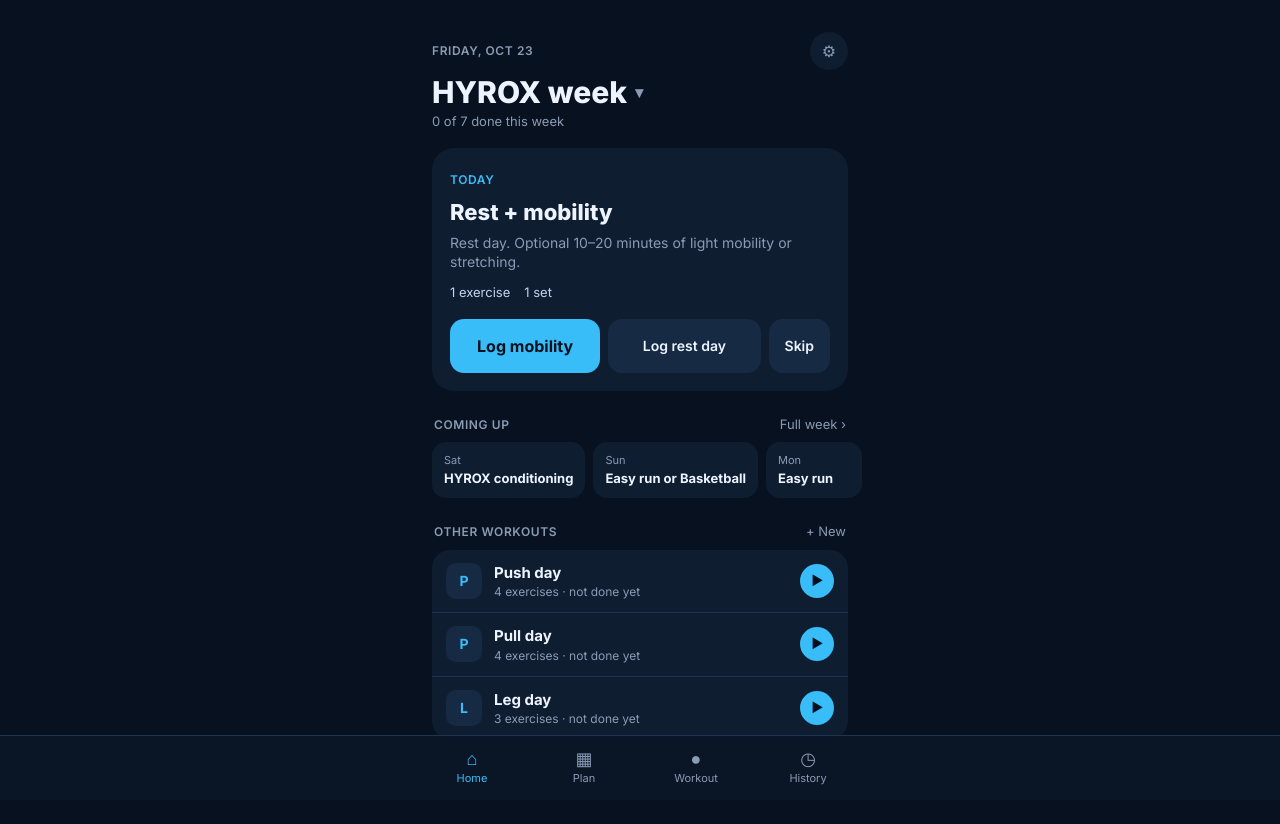
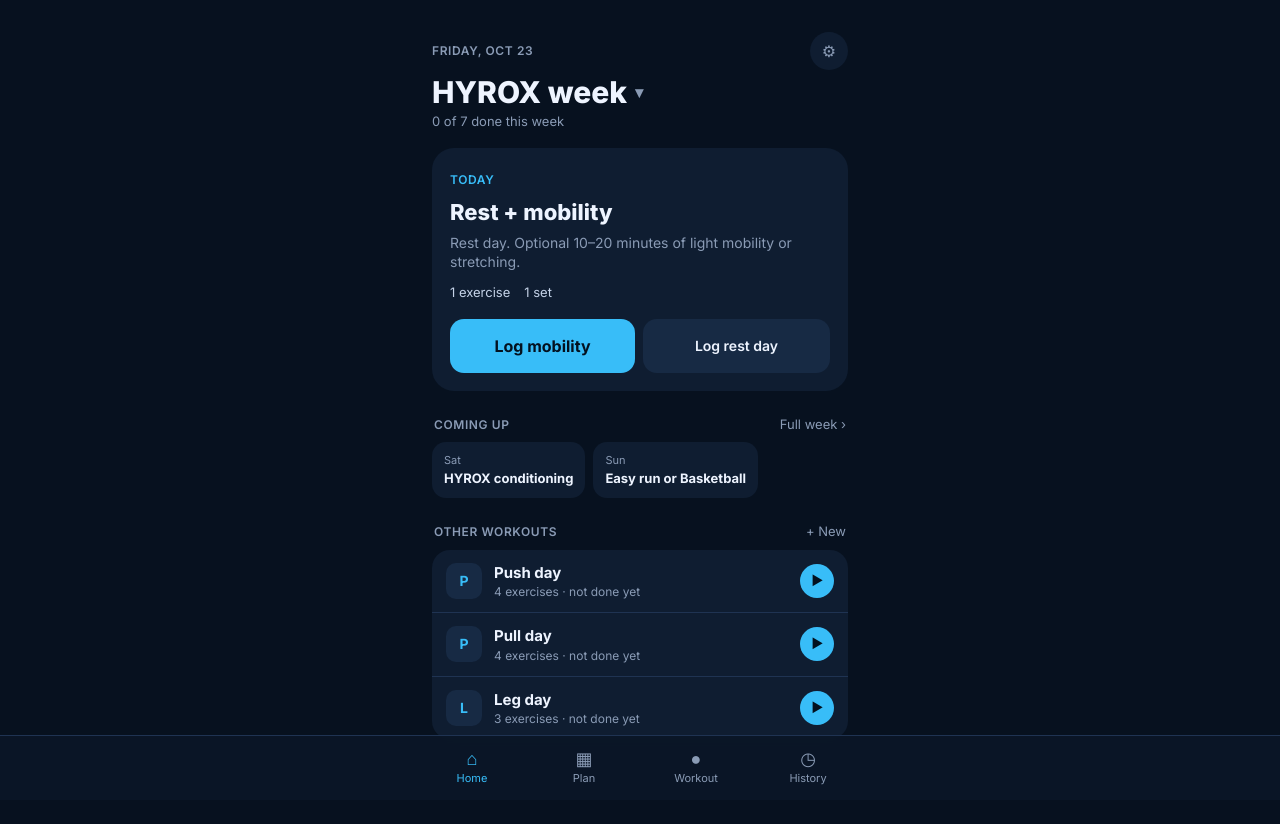
Before and after one commit to bryanfrds/workout-tracker, a Next.js app: page / in a window 1280 px wide. Shown: the top 824 px of the page. Built offline with nearby package versions, Linux system fonts and the light colour scheme.

Commit message:
Keep the selected plan day in the URL and stop Coming up at Sunday

```diff
--- a/src/app/page.tsx
+++ b/src/app/page.tsx
@@ -6,7 +6,7 @@
 import { DayCard } from "@/components/TodayCard";
 import { weekday } from "@/lib/hyrox";
 import { startRoutine } from "@/lib/plan-actions";
-import { activePlan, planWeek } from "@/lib/plans";
+import { activePlan, planWeek, upcomingDays } from "@/lib/plans";
 import { useAppState } from "@/lib/store";
 import { useToday } from "@/lib/use-today";
 import { countSets, lastSessionOf } from "@/lib/workout";
@@ -33,7 +33,7 @@
   const plan = activePlan(app);
   const week = plan && planWeek(app, plan, today);
   const todayNum = weekday(today);
-  const upNext = week ? [1, 2, 3].map((k) => week.days[(todayNum - 1 + k) % 7]) : [];
+  const upNext = week ? upcomingDays(todayNum).map((d) => week.days[d - 1]) : [];
   const others = app.routines.filter((r) => !r.plan);
 
   return (
@@ -72,6 +72,7 @@
             plan={plan}
             today={today}
             day={week.days[todayNum - 1]}
+            allowSkip={false}
             eyebrow={<span className={`${eyebrow} !text-accent`}>Today</span>}
           />
         </div>
--- a/src/components/PlanView.tsx
+++ b/src/components/PlanView.tsx
@@ -1,12 +1,11 @@
 "use client";
 
 import Link from "next/link";
-import { useSearchParams } from "next/navigation";
-import { useState } from "react";
+import { useRouter, useSearchParams } from "next/navigation";
 import PlanDropdown from "@/components/PlanDropdown";
 import { DayCard } from "@/components/TodayCard";
 import { weekStart, weekday } from "@/lib/hyrox";
-import { activePlan, planWeek, type DayStatus } from "@/lib/plans";
+import { activePlan, dayFromParam, planWeek, type DayStatus } from "@/lib/plans";
 import { setState, useAppState } from "@/lib/store";
 import type { Routine } from "@/lib/types";
 import { useToday } from "@/lib/use-today";
@@ -65,7 +64,7 @@
   const app = useAppState();
   const today = useToday();
   const params = useSearchParams();
-  const [picked, setPicked] = useState<number | null>(null);
+  const router = useRouter();
   if (!app || !today) return null;
 
   const plan = activePlan(app);
@@ -81,8 +80,8 @@
   }
 
   const { days, doneCount, trainingDays, recent } = planWeek(app, plan, today);
-  const fromUrl = Number(params.get("day"));
-  const sel = picked ?? (fromUrl >= 1 && fromUrl <= 7 ? fromUrl : weekday(today));
+  // The URL holds the selected day, so "Coming up" links and the strip can't disagree.
+  const sel = dayFromParam(params.get("day"), weekday(today));
   const day = days[sel - 1];
   const [label, pillClass] = PILL[day.status];
 
@@ -121,14 +120,13 @@
         </div>
       </section>
 
-      <div className="mt-3.5 grid grid-cols-7 gap-1.5" role="tablist" aria-label="Days">
+      <div className="mt-3.5 grid grid-cols-7 gap-1.5" role="group" aria-label="Days">
         {days.map((d) => (
           <button
             key={d.day}
-            role="tab"
-            aria-selected={d.day === sel}
+            aria-pressed={d.day === sel}
             aria-label={`${d.name}: ${PILL[d.status][0]}`}
-            onClick={() => setPicked(d.day)}
+            onClick={() => router.replace(`/plan?day=${d.day}`, { scroll: false })}
             className={`rounded-[14px] border-2 bg-card pb-2.5 pt-2 text-center ${d.day === sel ? "border-accent" : "border-transparent"}`}
           >
             <span className="block text-[11px] font-semibold text-muted">{d.name[0]}</span>
```
